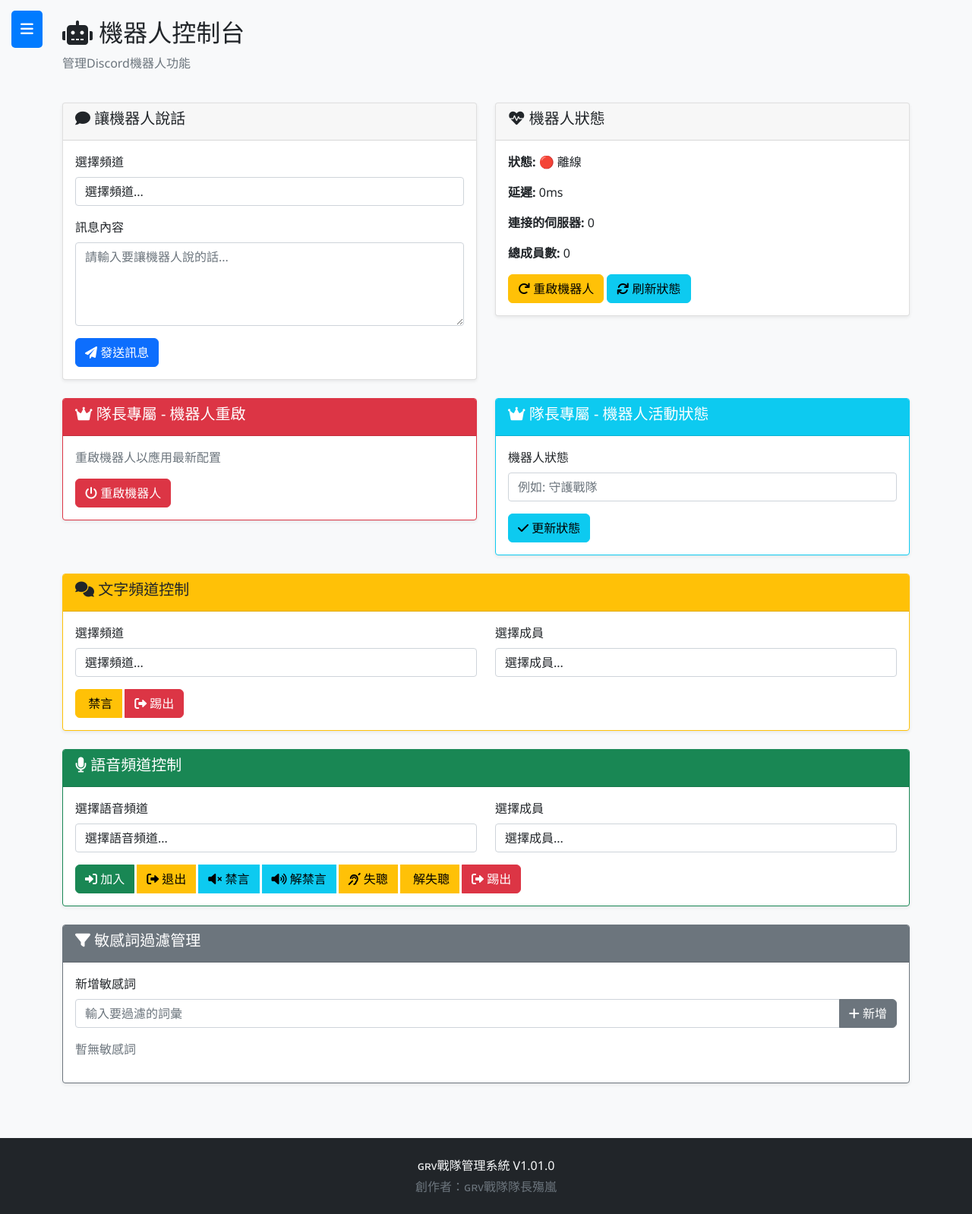
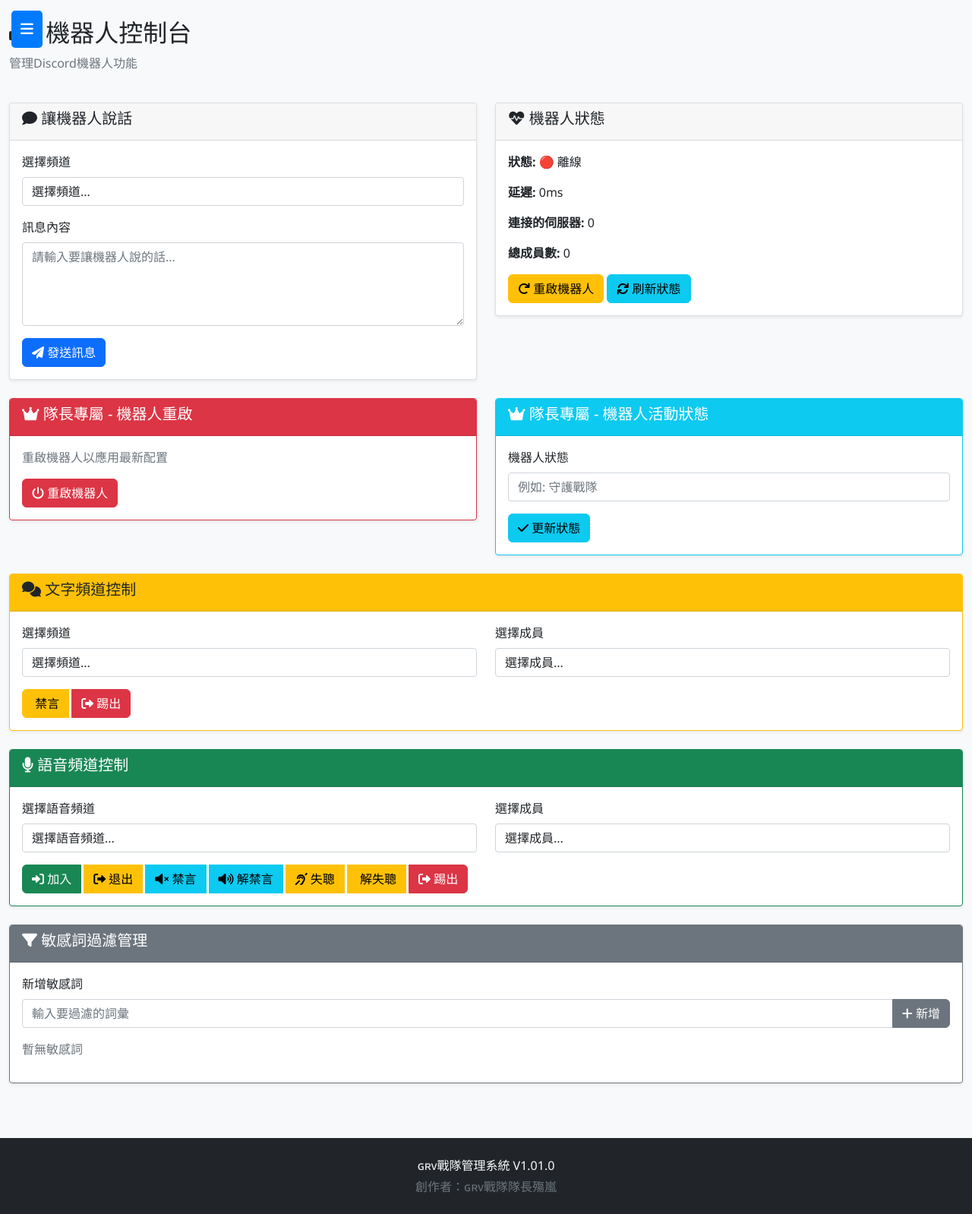
Before and after one commit to npcname1hacker-lgtm/grv-team-bot, a Flask app: page /bot-control in a window 1280 px wide. Shown: the part 56-1654 px from the top of the page at 76% size. Run offline with Flask 3, Linux system fonts and the light colour scheme; a user stored in the database is signed in; data that the repository does not hold is empty.

Commit message:
Arrange dashboard menus to display side-by-side
Update the main container to fluid to allow side-by-side display of dashboard menus.

Replit-Commit-Author: Agent
Replit-Commit-Session-Id: e41e8751-e4d3-4ac6-8076-65705cfc8555
Replit-Commit-Checkpoint-Type: full_checkpoint
Replit-Commit-Event-Id: 1d14c80d-c19e-4cb0-b879-1b77be0795ee
Replit-Commit-Screenshot-Url: https://storage.googleapis.com/screenshot-production-us-central1/7f6637f4-ef7a-4ac8-a722-6d7bd032e202/e41e8751-e4d3-4ac6-8076-65705cfc8555/x8mYDJ4

```diff
--- a/web/templates/base.html
+++ b/web/templates/base.html
@@ -71,7 +71,7 @@
     </nav>
     {% endif %}
 
-    <main class="container mt-4">
+    <main class="container-fluid mt-4">
         {% with messages = get_flashed_messages(with_categories=true) %}
             {% if messages %}
                 {% for category, message in messages %}
```
Also changed, not shown: attached_assets/Screenshot_20251201_165011_Replit_1764579032262.jpg (added).
